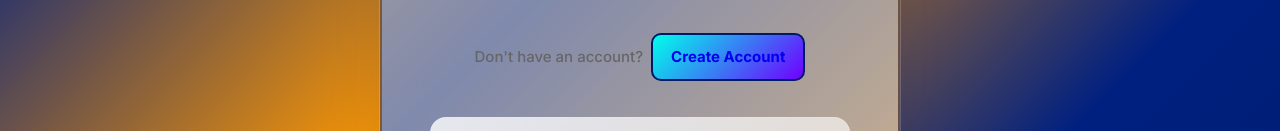
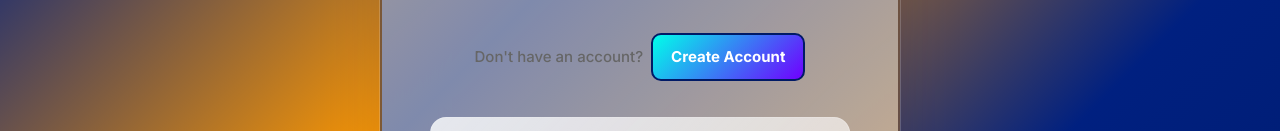
Before and after one commit to martinzjnr/form, a plain HTML site: page login.html in a window 1280 px wide. Shown: the part 807-938 px from the top of the page. Drawn offline with Linux system fonts and the light colour scheme.

Commit message:
Update login.css

```diff
--- a/login.css
+++ b/login.css
@@ -694,6 +694,7 @@ background: linear-gradient(135deg, #00ffea, #7000ff);
   text-decoration: none;
   font-weight: 700;
   padding: 10px 18px;
+  color: var(--text-light);
   background: linear-gradient(135deg, #00ffea, #7000ff);
   border-radius: 10px;
   border: 2px solid var(--primary);
```
